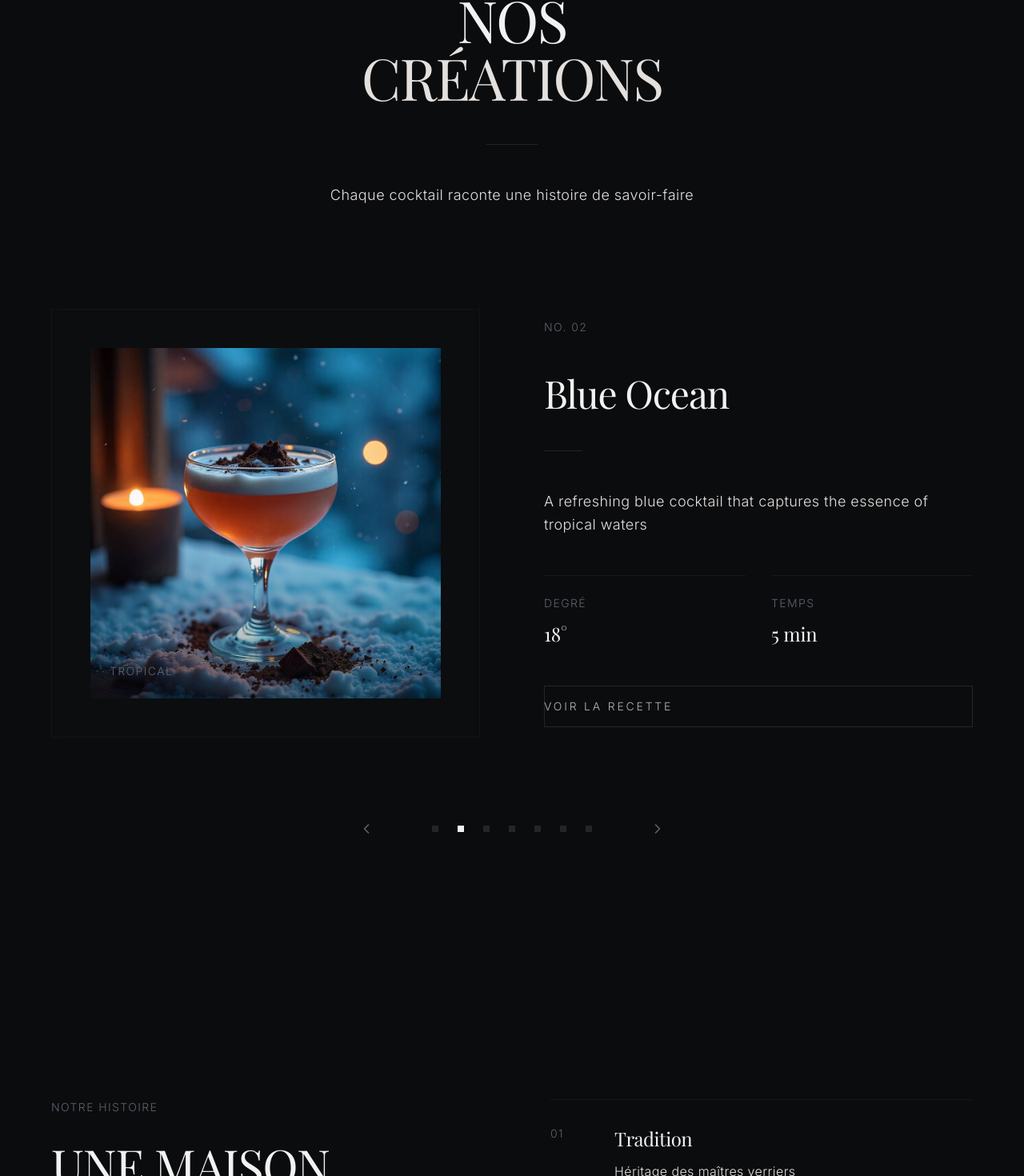
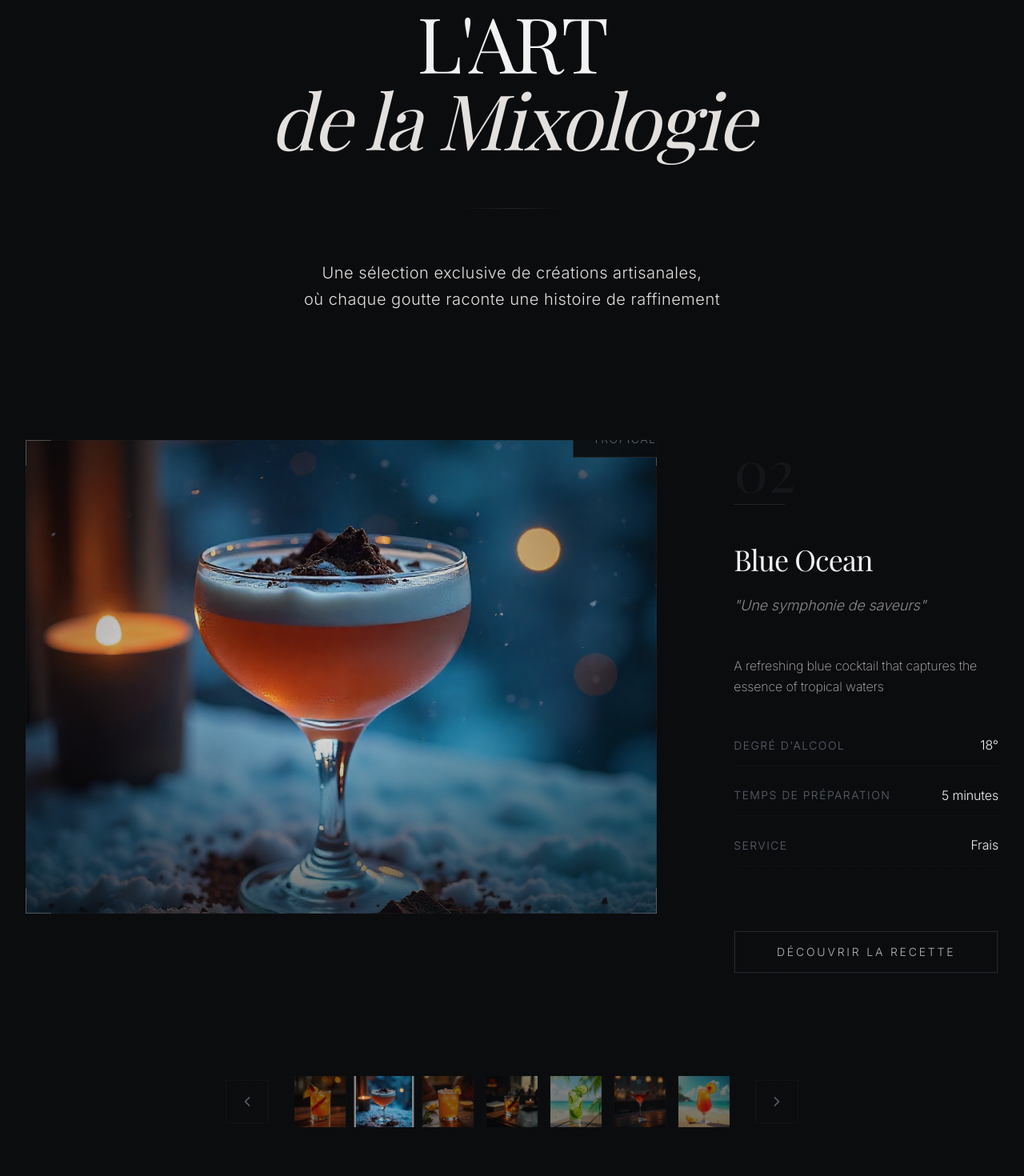
Before and after one commit to DaniilK19/cocktails_bar, a Next.js app: page / in a window 1280 px wide. Shown: the part 1024-2494 px from the top of the page at 80% size. Built offline with nearby package versions, Linux system fonts and the light colour scheme; a web font is replaced by a local one.

Commit message:
Refactor CocktailGrid component to enhance layout and visual presentation. Update section styles with a gradient background, improve typography, and reorganize content structure for a more artistic display. Revamp navigation and progress indicators for better user interaction and aesthetics.

```diff
--- a/components/sections/cocktail-grid.tsx
+++ b/components/sections/cocktail-grid.tsx
@@ -5,7 +5,6 @@ import { motion } from "framer-motion"
 import { gsap } from "@/lib/gsap"
 import { cocktails } from "@/data/cocktails"
 import { ChevronLeft, ChevronRight } from "lucide-react"
-import { ParallaxBackground } from "@/components/ui/parallax-background"
 import Image from "next/image"
 
 export function CocktailGrid() {
@@ -82,111 +81,170 @@ export function CocktailGrid() {
   const activeCocktail = cocktails[activeIndex]
 
   return (
-    <section ref={sectionRef} className="py-40 px-4 sm:px-6 lg:px-8 relative overflow-hidden">
+    <section ref={sectionRef} className="py-40 px-4 sm:px-6 lg:px-8 relative overflow-hidden bg-gradient-to-b from-aristocrat-void via-aristocrat-void/95 to-aristocrat-void">
 
-      <div className="max-w-6xl mx-auto relative z-10">
+      <div className="max-w-7xl mx-auto relative z-10">
         {/* Header */}
-        <div ref={headerRef} className="text-center mb-32">
-          <div className="aristocrat-subtext mb-8">
-            Collection Signature
+        <div ref={headerRef} className="text-center mb-40">
+          <div className="aristocrat-subtext mb-12 text-aristocrat-cream/60">
+            — Collection Signature —
           </div>
-          <h2 className="text-5xl md:text-6xl lg:text-7xl font-light mb-12 serif tracking-tight">
-            <span className="text-aristocrat-white">NOS</span>
+          <h2 className="text-6xl md:text-7xl lg:text-8xl font-light mb-16 serif tracking-tight">
+            <span className="text-aristocrat-white">L'ART</span>
             <br />
-            <span className="text-aristocrat-cream font-extralight">CRÉATIONS</span>
+            <span className="text-aristocrat-cream font-extralight italic">de la Mixologie</span>
           </h2>
-          <div className="w-16 h-px bg-aristocrat-charcoal mx-auto mb-12"></div>
-          <p className="text-lg aristocrat-text max-w-2xl mx-auto font-extralight leading-loose sans">
-            Chaque cocktail raconte une histoire de savoir-faire
+          <div className="w-32 h-px bg-gradient-to-r from-transparent via-aristocrat-charcoal to-transparent mx-auto mb-16"></div>
+          <p className="text-xl aristocrat-text max-w-3xl mx-auto font-extralight leading-loose sans text-aristocrat-cream/80">
+            Une sélection exclusive de créations artisanales, <br className="hidden md:block" />
+            où chaque goutte raconte une histoire de raffinement
           </p>
         </div>
 
-        {/* Main Display */}
-        <div ref={contentRef} className="grid lg:grid-cols-2 gap-20 items-center mb-24">
-          {/* Image Section */}
-          <div className="relative">
-            <div className="glass-card p-12 overflow-hidden">
-              <div className="aspect-square relative overflow-hidden">
+        {/* Artistic Display */}
+        <div ref={contentRef} className="relative">
+          {/* Main Cocktail Showcase */}
+          <div className="grid lg:grid-cols-3 gap-16 items-start mb-32">
+            {/* Left: Cocktail Portrait */}
+            <div className="lg:col-span-2 relative">
+              <div className="relative aspect-[4/3] overflow-hidden">
+                {/* Artistic Frame */}
+                <div className="absolute inset-0 border border-aristocrat-charcoal/30 z-10 pointer-events-none"></div>
+                <div className="absolute -inset-4 border border-aristocrat-charcoal/10 z-10 pointer-events-none"></div>
+
+                {/* Image with Artistic Treatment */}
+                <div className="relative w-full h-full overflow-hidden bg-aristocrat-void/20">
                   <Image
                     key={`image-${activeIndex}`}
                     src={activeCocktail.image}
                     alt={activeCocktail.name}
                     fill
-                  className="object-cover transition-opacity duration-500"
+                    className="object-cover transition-all duration-1000 ease-out hover:scale-105"
                     priority
                   />
-                <div className="absolute inset-0 bg-gradient-to-t from-aristocrat-void/40 via-transparent to-transparent" />
-                <div className="absolute bottom-6 left-6 right-6">
-                  <div className="aristocrat-subtext text-aristocrat-cream">
+                  {/* Artistic Overlay */}
+                  <div className="absolute inset-0 bg-gradient-to-t from-aristocrat-void/60 via-transparent to-aristocrat-void/20" />
+                  <div className="absolute inset-0 bg-gradient-to-r from-aristocrat-void/30 via-transparent to-aristocrat-void/30" />
+
+                  {/* Corner Accents */}
+                  <div className="absolute top-0 left-0 w-8 h-8 border-l border-t border-aristocrat-cream/40"></div>
+                  <div className="absolute top-0 right-0 w-8 h-8 border-r border-t border-aristocrat-cream/40"></div>
+                  <div className="absolute bottom-0 left-0 w-8 h-8 border-l border-b border-aristocrat-cream/40"></div>
+                  <div className="absolute bottom-0 right-0 w-8 h-8 border-r border-b border-aristocrat-cream/40"></div>
+                </div>
+
+                {/* Floating Category Tag */}
+                <div className="absolute -top-6 -right-6 bg-aristocrat-void/90 backdrop-blur border border-aristocrat-charcoal px-6 py-3 z-20">
+                  <div className="aristocrat-subtext text-aristocrat-cream text-xs tracking-wider">
                     {activeCocktail.category}
                   </div>
                 </div>
               </div>
             </div>
+
+            {/* Right: Artistic Details */}
+            <div className="space-y-12 lg:pl-8">
+              {/* Signature Number */}
+              <div className="text-center lg:text-left">
+                <div className="text-7xl font-light text-aristocrat-charcoal/40 serif leading-none mb-2">
+                  {activeCocktail.id.padStart(2, '0')}
+                </div>
+                <div className="w-16 h-px bg-aristocrat-charcoal mx-auto lg:mx-0 mb-8"></div>
               </div>
 
-          {/* Info Section */}
-          <div className="space-y-12">
-            <div className="aristocrat-subtext mb-12">
-              No. {activeCocktail.id.padStart(2, '0')}
-            </div>
-
-            <h3 className="text-4xl md:text-5xl font-light mb-8 serif tracking-tight text-aristocrat-white">
+              {/* Title with Artistic Typography */}
+              <div className="text-center lg:text-left">
+                <h3 className="text-3xl md:text-4xl font-light mb-6 serif tracking-tight text-aristocrat-white leading-tight">
                   {activeCocktail.name}
                 </h3>
-
-            <div className="w-12 h-px bg-aristocrat-charcoal mb-8"></div>
-
-            <p className="text-lg aristocrat-text mb-16 leading-loose font-extralight sans">
-              {activeCocktail.description}
-            </p>
-
-            <div className="grid grid-cols-2 gap-8 mb-16">
-              <div className="minimal-border pt-6">
-                <div className="aristocrat-subtext mb-3">Degré</div>
-                <span className="text-2xl font-light text-aristocrat-white serif">{activeCocktail.alcohol}°</span>
-              </div>
-              <div className="minimal-border pt-6">
-                <div className="aristocrat-subtext mb-3">Temps</div>
-                <span className="text-2xl font-light text-aristocrat-white serif">5 min</span>
+                <div className="italic text-aristocrat-cream/60 font-light text-lg mb-8">
+                  "Une symphonie de saveurs"
                 </div>
               </div>
 
-            <div className="aristocrat-button py-4 cursor-pointer">
-              Voir la Recette
+              {/* Elegant Description */}
+              <div className="prose prose-sm text-aristocrat-cream/80 font-extralight leading-relaxed">
+                <p>{activeCocktail.description}</p>
+              </div>
+
+              {/* Refined Specifications */}
+              <div className="space-y-6">
+                <div className="flex justify-between items-center border-b border-aristocrat-charcoal/20 pb-3">
+                  <span className="aristocrat-subtext">Degré d'alcool</span>
+                  <span className="text-aristocrat-white font-light">{activeCocktail.alcohol}°</span>
+                </div>
+                <div className="flex justify-between items-center border-b border-aristocrat-charcoal/20 pb-3">
+                  <span className="aristocrat-subtext">Temps de préparation</span>
+                  <span className="text-aristocrat-white font-light">5 minutes</span>
+                </div>
+                <div className="flex justify-between items-center border-b border-aristocrat-charcoal/20 pb-3">
+                  <span className="aristocrat-subtext">Service</span>
+                  <span className="text-aristocrat-white font-light">Frais</span>
+                </div>
+              </div>
+
+              {/* Aristocratic CTA */}
+              <div className="pt-8">
+                <div className="aristocrat-button text-center py-4 cursor-pointer border border-aristocrat-charcoal/30 hover:border-aristocrat-cream/40 transition-all duration-500">
+                  Découvrir la Recette
+                </div>
               </div>
             </div>
           </div>
 
-        {/* Navigation */}
-        <div className="flex items-center justify-center gap-16">
+          {/* Artistic Navigation Gallery */}
+          <div className="flex items-center justify-center gap-8 mb-16">
             <button
               onClick={prevSlide}
-            className="p-2 text-aristocrat-gray hover:text-aristocrat-white transition-colors duration-300"
+              className="p-4 border border-aristocrat-charcoal/30 hover:border-aristocrat-cream/40 text-aristocrat-gray hover:text-aristocrat-white transition-all duration-300"
             >
               <ChevronLeft className="w-5 h-5" />
             </button>
 
-          <div className="flex gap-6">
-            {cocktails.map((_, index) => (
+            {/* Thumbnail Gallery */}
+            <div className="flex gap-4 overflow-hidden">
+              {cocktails.map((cocktail, index) => (
                 <button
                   key={index}
                   onClick={() => goToSlide(index)}
-                className={`w-2 h-2 transition-colors duration-300 ${
+                  className={`relative w-16 h-16 overflow-hidden transition-all duration-300 ${
                     index === activeIndex
-                    ? 'bg-aristocrat-white'
-                    : 'bg-aristocrat-charcoal hover:bg-aristocrat-gray'
+                      ? 'ring-2 ring-aristocrat-cream/60 scale-110'
+                      : 'ring-1 ring-aristocrat-charcoal/30 hover:ring-aristocrat-cream/30 opacity-60 hover:opacity-80'
                   }`}
+                >
+                  <Image
+                    src={cocktail.image}
+                    alt={cocktail.name}
+                    fill
+                    className="object-cover"
                   />
+                  <div className="absolute inset-0 bg-aristocrat-void/20"></div>
+                </button>
               ))}
             </div>
 
             <button
               onClick={nextSlide}
-            className="p-2 text-aristocrat-gray hover:text-aristocrat-white transition-colors duration-300"
+              className="p-4 border border-aristocrat-charcoal/30 hover:border-aristocrat-cream/40 text-aristocrat-gray hover:text-aristocrat-white transition-all duration-300"
             >
               <ChevronRight className="w-5 h-5" />
             </button>
+          </div>
+
+          {/* Progress Indicator */}
+          <div className="flex items-center justify-center gap-2">
+            {cocktails.map((_, index) => (
+              <div
+                key={index}
+                className={`h-0.5 transition-all duration-500 ${
+                  index === activeIndex
+                    ? 'w-12 bg-aristocrat-cream'
+                    : 'w-3 bg-aristocrat-charcoal hover:bg-aristocrat-gray'
+                }`}
+              />
+            ))}
+          </div>
         </div>
       </div>
     </section>
```
Lines whose indentation alone changed are shown as unchanged.
